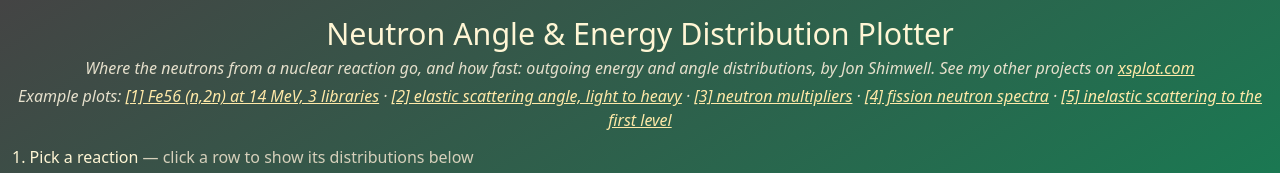
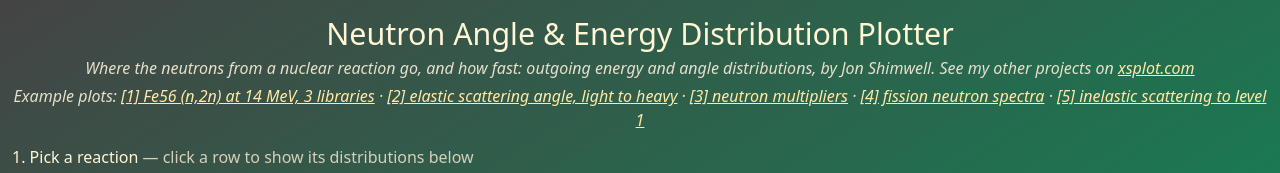
Before and after one commit to fusion-energy/xsplot-angular-energy-distribution, a website: page index.html in a window 1280 px wide. Shown: the top 173 px of the page. Drawn offline with nearby package versions, Linux system fonts and the light colour scheme; no server answers.

Commit message:
Shorten the fifth example to fit the examples on one line

```diff
--- a/index.html
+++ b/index.html
@@ -20,7 +20,7 @@
         <a href="#v=endf-b8.1:Fe56:2&amp;m=angle&amp;e=MeV&amp;a=endf-b8.1:C12:2:14000000;endf-b8.1:Fe56:2:14000000;endf-b8.1:Pb208:2:14000000" data-example="2">[2] elastic scattering angle, light to heavy</a> ·
         <a href="#v=endf-b8.1:Be9:16&amp;e=MeV&amp;s=endf-b8.1:Be9:16:14000000;endf-b8.1:Pb208:16:14000000" data-example="3">[3] neutron multipliers</a> ·
         <a href="#v=endf-b8.1:U235:18&amp;e=MeV&amp;s=endf-b8.1:U235:18:0.00001;endf-b8.1:U235:18:14000000;endf-b8.1:U235:18d:0.00001" data-example="4">[4] fission neutron spectra</a> ·
-        <a href="#v=endf-b8.1:Fe56:51&amp;m=angle&amp;e=MeV&amp;a=endf-b8.1:Fe56:51:2000000;endf-b8.1:Fe56:51:5000000;endf-b8.1:Fe56:51:14000000" data-example="5">[5] inelastic scattering to the first level</a>
+        <a href="#v=endf-b8.1:Fe56:51&amp;m=angle&amp;e=MeV&amp;a=endf-b8.1:Fe56:51:2000000;endf-b8.1:Fe56:51:5000000;endf-b8.1:Fe56:51:14000000" data-example="5">[5] inelastic scattering to level 1</a>
     </p>
 
     <section aria-labelledby="pick-heading">
```
